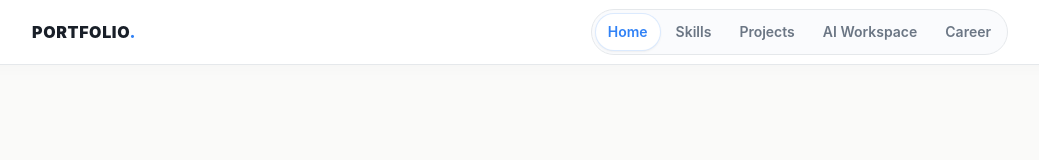
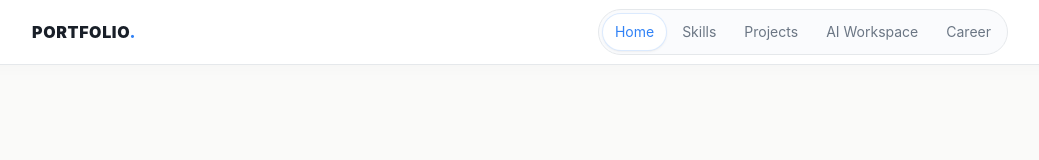
Before and after one commit to IMjaeyongpark/Portfolio, a React (Vite) app: page / in a window 1280 px wide. Shown: the top 160 px of the page, without its empty margins (120-1159 px from the left). Built offline with nearby package versions, Linux system fonts and the light colour scheme.

Commit message:
style: 상단 메뉴 글씨 굵기 조정

```diff
--- a/src/components/Header.jsx
+++ b/src/components/Header.jsx
@@ -147,7 +147,7 @@ export default function Header() {
                 href={isHomePage ? item.href : `/${item.href}`}
                 onClick={(event) => handleNavigation(event, item)}
                 aria-current={isActive ? 'page' : undefined}
-                className={`focus-ring relative z-10 rounded-xl px-4 py-3 text-sm font-semibold transition-colors duration-300 md:rounded-full md:px-3 md:py-2 ${isActive ? 'text-lime' : 'text-muted hover:text-ink'}`}
+                className={`focus-ring relative z-10 rounded-xl px-4 py-3 text-sm font-normal transition-colors duration-300 md:rounded-full md:px-3 md:py-2 ${isActive ? 'text-lime' : 'text-muted hover:text-ink'}`}
               >
                 {item.label}
               </a>
```
